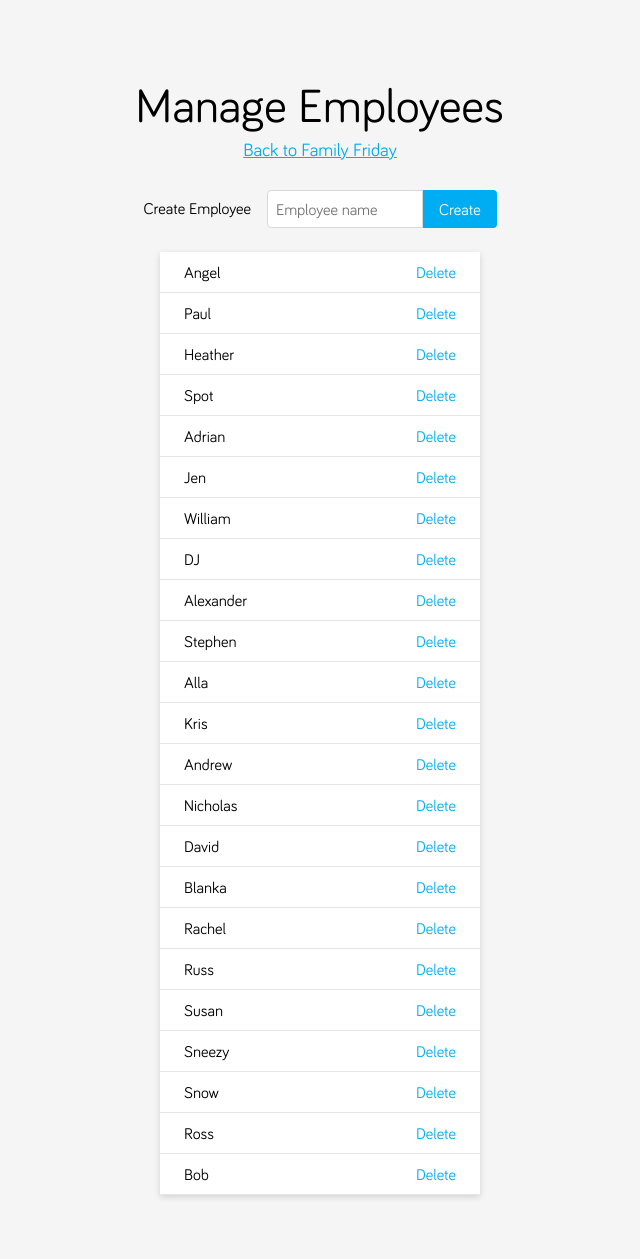
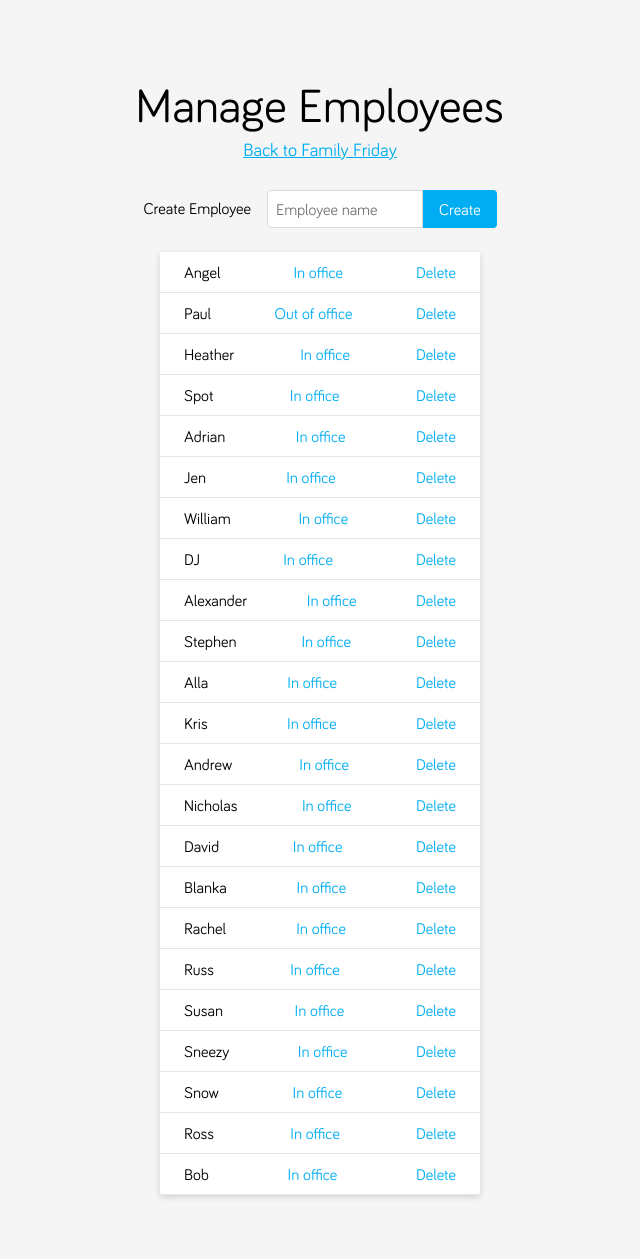
Before and after one commit to parmer/family_friday, a Django app: page /manage/ in a window 1280 px wide. Shown: the whole page, without its empty margins (320-960 px from the left). Run offline with Django 3.2, Linux system fonts and the light colour scheme; data comes from the database, SQL or seed files in the repository; both versions use the stored data as it was after the commit; some libraries are stand-ins or nearby versions.

Commit message:
Code extension from technical screen with Angel

```diff
--- a/family_friday/models.py
+++ b/family_friday/models.py
@@ -8,6 +8,7 @@ MAX_GROUP_SIZE = 5
 # Create your models here.
 class Employee(models.Model):
     name = models.CharField(max_length=100, unique=True)
+    in_office = models.BooleanField(default=True)
     join_date = models.DateTimeField()
 
     def __str__(self):
--- a/family_friday/urls.py
+++ b/family_friday/urls.py
@@ -13,4 +13,6 @@ urlpatterns = [
     url('^employee-groups/$', views.get_groups, name='employee_groups'),
     url('^create-employee/$', views.create_employee, name='create_employee'),
     url('^delete-employee/(?P<employee_id>[0-9]+)/$', views.delete_employee, name='delete_employee'),
+    url('^employee-in-office/(?P<employee_id>[0-9]+)/$', views.employee_in_office, name='employee_in_office'),
+    url('^employee-out-of-office/(?P<employee_id>[0-9]+)/$', views.employee_not_in_office, name='employee_not_in_office'),
 ]
--- a/family_friday/views.py
+++ b/family_friday/views.py
@@ -24,13 +24,29 @@ def index_view(request):
 
 
 def list_employees(request):
-    employees = Employee.objects.all().order_by("-join_date").values('id', 'name', 'join_date')
+    employees = Employee.objects.all().order_by("-join_date").values('id', 'name', 'join_date', 'in_office')
     return JsonResponse(list(employees), safe=False)
 
 
 def delete_employee(request, employee_id):
     employee = get_object_or_404(Employee, id=employee_id)
     employee.delete()
+
+    return JsonResponse({})
+
+
+def employee_in_office(request, employee_id):
+    employee = get_object_or_404(Employee, id=employee_id)
+    employee.in_office = True
+    employee.save()
+
+    return JsonResponse({})
+
+
+def employee_not_in_office(request, employee_id):
+    employee = get_object_or_404(Employee, id=employee_id)
+    employee.in_office = False
+    employee.save()
 
     return JsonResponse({})
 
@@ -70,7 +86,7 @@ def create_group(name, employees = None):
 
 def get_groups(request):
     groups = []
-    employees = list(Employee.objects.all().values('id', 'name', 'join_date'))
+    employees = list(Employee.objects.filter(in_office=True).values('id', 'name', 'join_date'))
 
     while len(employees) >= MAX_GROUP_SIZE - 1:
         group = create_group("Group %s" % (len(groups) + 1))
--- a/static/family_friday/employee-service.js
+++ b/static/family_friday/employee-service.js
@@ -23,6 +23,14 @@ class EmployeeService {
         return this.getResponseDataPromise("/employee-groups/");
     }
 
+    setOutOfOffice(employee) {
+        return this.getResponseDataPromise("/employee-out-of-office/" + employee.id + "/");
+    }
+
+    setInOffice(employee) {
+        return this.getResponseDataPromise("/employee-in-office/" + employee.id + "/");
+    }
+
     createEmployee(name) {
         let employeeData = {
             employee_name: name
--- a/static/family_friday/manage-controller.js
+++ b/static/family_friday/manage-controller.js
@@ -28,6 +28,15 @@ class ManageController {
         }.bind(this));
     }
 
+    toggleInOfficeStatus(employee) {
+        if (employee.in_office) {
+            this.employeeService.setOutOfOffice(employee).then(this.refreshEmployees.bind(this));
+        }
+        else {
+            this.employeeService.setInOffice(employee).then(this.refreshEmployees.bind(this));
+        }
+    }
+
     deleteEmployee(employee) {
         this.employeeService.deleteEmployee(employee).then(this.refreshEmployees.bind(this));
     }
--- a/templates/family_friday/manage.html
+++ b/templates/family_friday/manage.html
@@ -33,6 +33,10 @@
                  class="employees__row">
                 <div class="employees__row__name"
                      ng-bind="employee.name"></div>
+                <a ng-click="manageCtrl.toggleInOfficeStatus(employee)">
+                    <span ng-show="employee.in_office">In office</span>
+                    <span ng-hide="employee.in_office">Out of office</span>
+                </a>
                 <a class="employees__row__delete"
                         ng-click="manageCtrl.deleteEmployee(employee)">Delete</a>
             </div>
```
Also changed, not shown: db.sqlite3.
